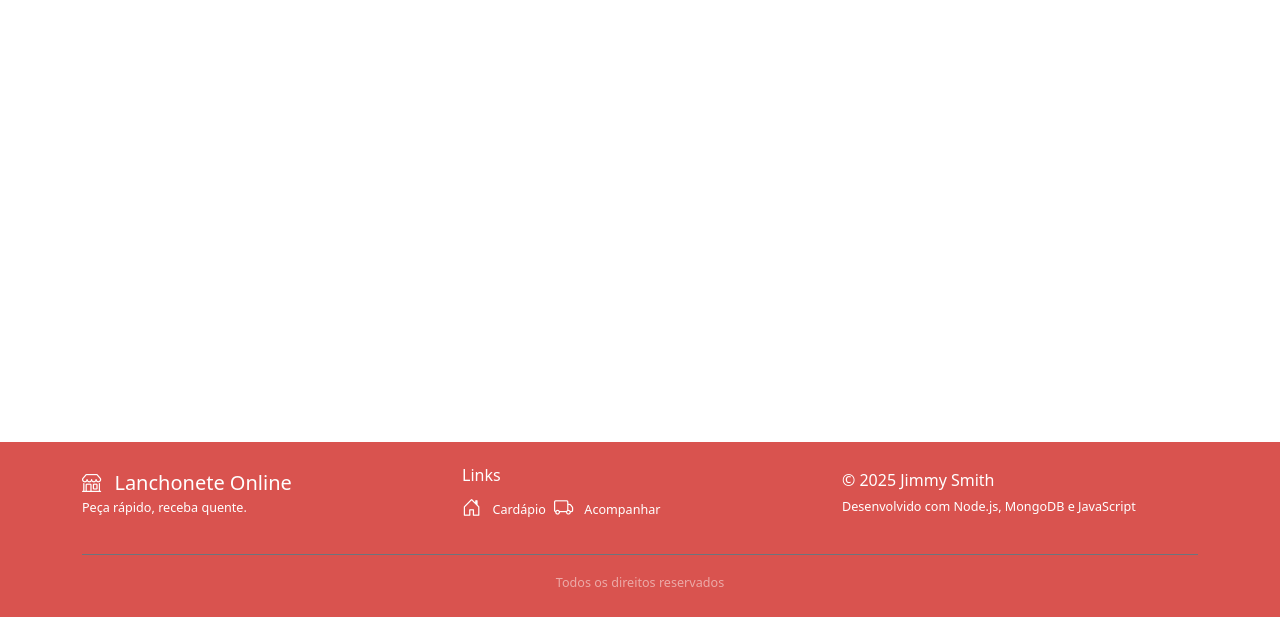
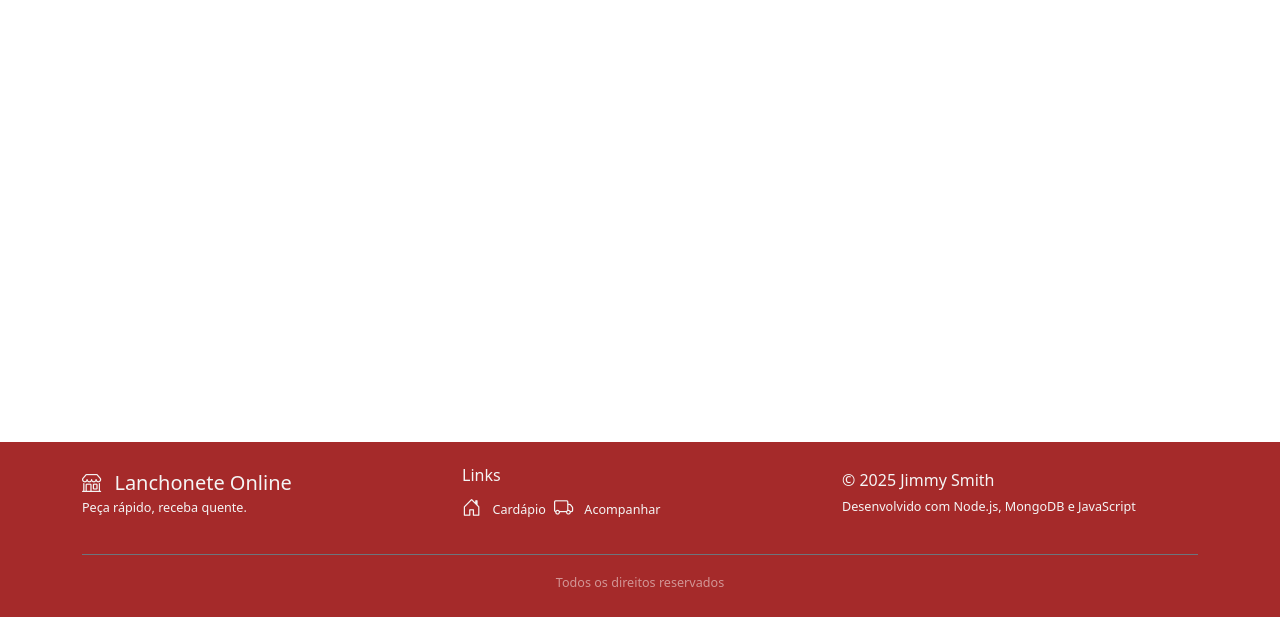
Before and after one commit to smithymmije/lanchonete-system-web, a plain HTML site: page frontend-client/index.html in a window 1280 px wide. Shown: the part 183-800 px from the top of the page. Drawn offline with nearby package versions, Linux system fonts and the light colour scheme; no server answers.

Commit message:
cor footer

```diff
--- a/frontend-client/css/client.css
+++ b/frontend-client/css/client.css
@@ -55,18 +55,18 @@
   .step-active { color: #dc3545; font-weight: bold; }
 
 
-  /* Footer tom-sobre-tom BEM CLARO */
+  /* Footer tom médio sobre tom */
   .footer-custom {
-    background: #d9534f; /* vermelho claro (danger pastel) */
-    color: #ffffff;
+    background: #a52a2a; /* vermelho médio, sombreado */
+    color: #f5f5f5;
     font-size: 0.9rem;
   }
   .footer-custom a {
-    color: #ffffff;
+    color: #f5f5f5;
     text-decoration: none;
   }
   .footer-custom a:hover {
-    color: #f5f5f5;
+    color: #ffffff;
   }
   .footer-custom .bi {
     font-size: 1.2rem;
```
